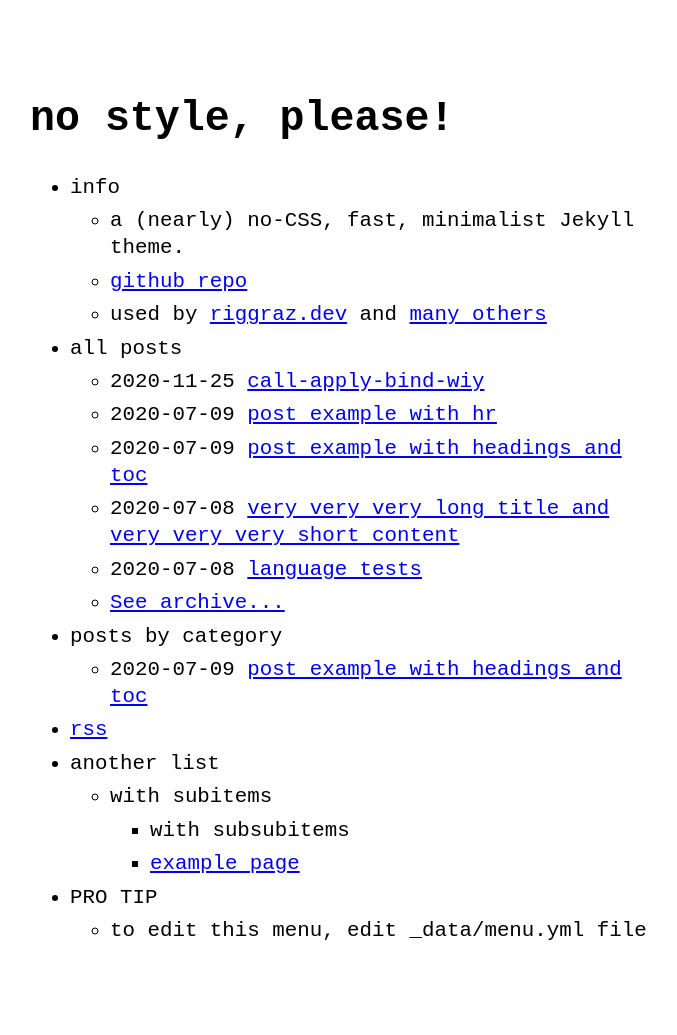
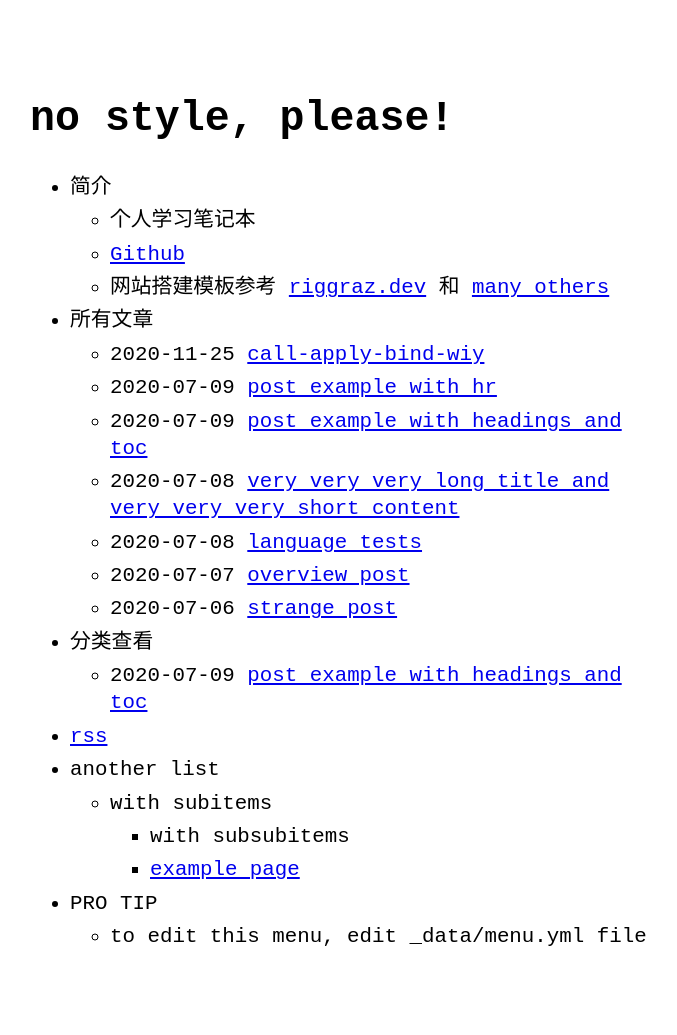
Before and after one commit to kvsur/kvsur.github.io, a Jekyll site: the page built from index.md, in a window 1280 px wide. Shown: the whole page, without its empty margins (290-967 px from the left). Built offline with Jekyll 4.4.1, drawn with Linux system fonts in a browser that asks for light colours.

```diff
--- a/_data/menu.yml
+++ b/_data/menu.yml
@@ -2,21 +2,21 @@
 # https://github.com/riggraz/no-style-please#customize-the-menu
 
 entries:
-  - title: info
+  - title: 简介
     entries:
-      - title: a (nearly) no-CSS, fast, minimalist Jekyll theme.
-      - title: github repo
-        url: https://github.com/riggraz/no-style-please
-      - title: "used by <a href='https://riggraz.dev'>riggraz.dev</a> and <a href='https://github.com/riggraz/no-style-please/network/dependents'>many others</a>"
+      - title: 个人学习笔记本
+      - title: Github
+        url: https://github.com/kvsur/kvsur.github.io
+      - title: "网站搭建模板参考 <a href='https://riggraz.dev'>riggraz.dev</a> 和 <a href='https://github.com/riggraz/no-style-please/network/dependents'>many others</a>"
 
-  - title: all posts
+  - title: 所有文章
     post_list:
-      limit: 5
+      limit: 10
       show_more: true
-      show_more_text: See archive...
+      show_more_text: 查看更多...
       show_more_url: archive.html
 
-  - title: posts by category
+  - title: 分类查看
     post_list:
       category: example2
       show_more: true
```
